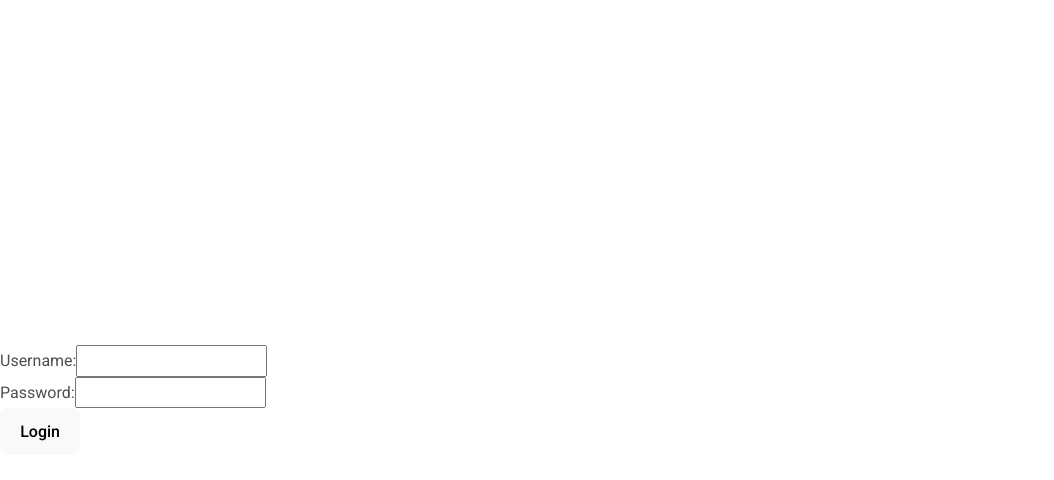
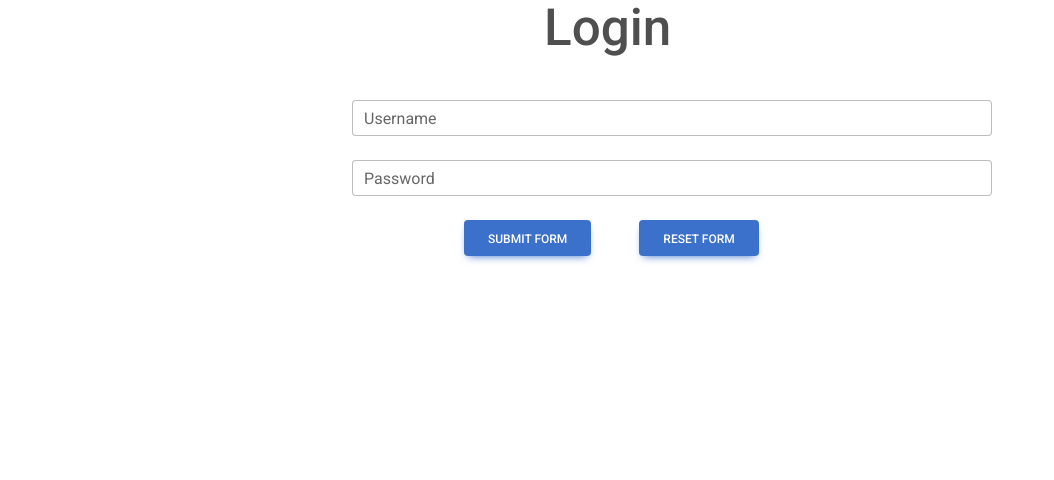
Before and after one commit to jasontermine/TodoApp, a React (Vite) app in the folder frontend/: page /login in a window 1280 px wide. Shown: the top 480 px of the page, without its empty margins (0-1054 px from the left). Built offline with nearby package versions, Linux system fonts and the light colour scheme.

Commit message:
updated aesthetics for Login

```diff
--- a/frontend/src/pages/login.jsx
+++ b/frontend/src/pages/login.jsx
@@ -1,5 +1,13 @@
 import { useState } from "react";
 import { useNavigate } from "react-router-dom";
+import {
+  MDBValidation,
+  MDBValidationItem,
+  MDBInput,
+  MDBInputGroup,
+  MDBBtn,
+  MDBCheckbox,
+} from "mdb-react-ui-kit";
 import AuthService from "../functions/auth.service";
 
 export default function Login() {
@@ -21,12 +29,60 @@ export default function Login() {
   };
 
   // for Username
-  const onChangeUsername = (e) => { setUsername(e.target.value); };
+  const onChangeUsername = (e) => {
+    setUsername(e.target.value);
+  };
 
   // for password
-  const onChangePassword = (e) => { setPassword(e.target.value); };
+  const onChangePassword = (e) => {
+    setPassword(e.target.value);
+  };
 
   return (
+    <>
+    <h1 style={{ top: "0", position: "absolute", marginLeft: "-6rem"}} className="start-50">Login</h1>
+      <MDBValidation
+        onSubmit={handleSubmit}
+        className="w-75 h-75 position-absolute top-50 start-50 translate-middle"
+      >
+        <div style={{ marginLeft: "12rem" }}>
+          <MDBValidationItem className="col-md-10 mb-4">
+            <MDBInput
+              value={username}
+              name="fname"
+              onChange={onChangeUsername}
+              id="validationCustom01"
+              required
+              label="Username"
+            />
+          </MDBValidationItem>
+          <MDBValidationItem className="col-md-10 mb-4">
+            <MDBInput
+              value={password}
+              name="lname"
+              onChange={onChangePassword}
+              id="validationCustom02"
+              required
+              label="Password"
+            />
+          </MDBValidationItem>
+          <div
+            className="position-absolute start-50"
+            style={{ marginLeft: "-11rem" }}
+          >
+            <MDBBtn className="" type="submit" onClick={handleSubmit}>
+              Submit form
+            </MDBBtn>
+            <MDBBtn className="ms-5" type="reset">
+              Reset form
+            </MDBBtn>
+          </div>
+        </div>
+      </MDBValidation>
+    </>
+  );
+
+  /* return (
     <form onSubmit={handleSubmit} method="post">
       <label>
         Username:
@@ -50,5 +106,5 @@ export default function Login() {
       <br />
       <button type="submit">Login</button>
     </form>
-  );
+  ); */
 }
```
